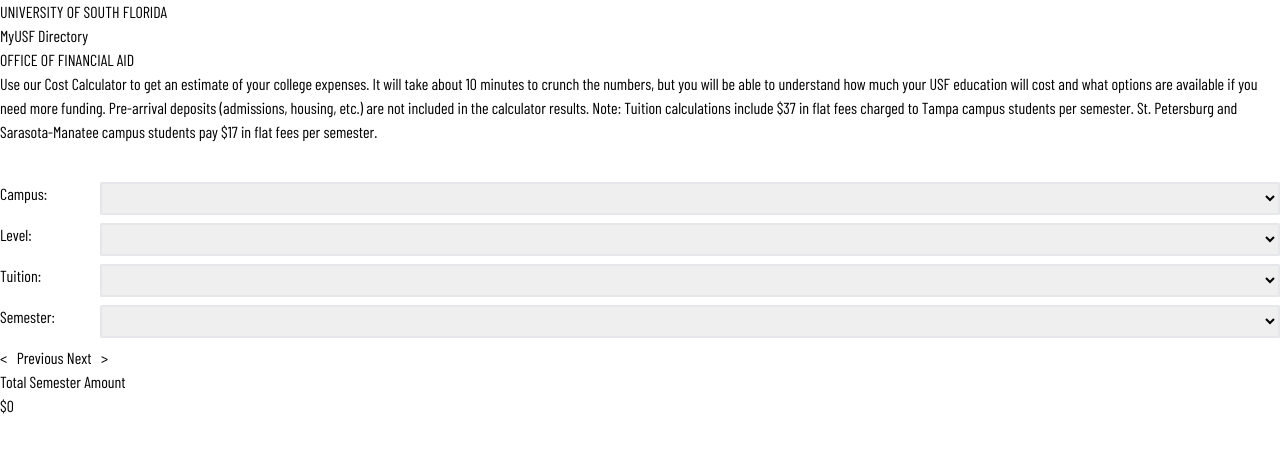
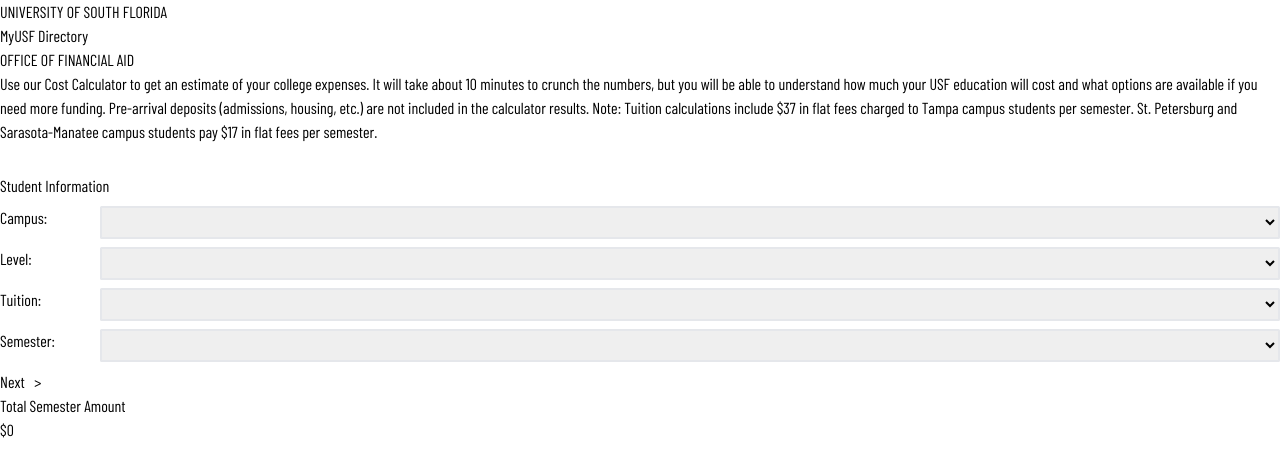
Before and after one commit to jacobkeil13/Cost_Calculator, a SvelteKit app: page / in a window 1280 px wide. Shown: the top 476 px of the page. Built offline with nearby package versions, Linux system fonts and the light colour scheme; some icons are missing; a web font is replaced by a local one.

Commit message:
home update

```diff
--- a/src/components/Form.svelte
+++ b/src/components/Form.svelte
@@ -1,12 +1,16 @@
 <script>
-	// import { cc_data, dropdownOptions } from '../store.js';
-	// import InputField from './form-inputs/InputField.svelte';
-	// import SelectionField from './form-inputs/SelectionField.svelte';
-	// import RangeField from './form-inputs/RangeField.svelte';
+	import { steps, current_step } from '../store.js';
 	import StudentInfo from './form-sections/StudentInfo.svelte';
-	// export let active_step;
+	import FormControls from './FormControls.svelte';
+
+	let step_name = $steps[$current_step];
+	$: console.log();
 </script>
 
-<div class="w-full pt-8">
+<div class="w-full">
+	<div class="py-4 text-2xl">
+		<h1>{step_name}</h1>
+	</div>
 	<StudentInfo />
+	<FormControls />
 </div>
--- a/src/components/FormControls.svelte
+++ b/src/components/FormControls.svelte
@@ -1,7 +1,30 @@
 <script>
+	import { steps, current_step } from '../store.js';
+
+	function incStep() {
+		if ($current_step !== $steps.length - 1) {
+			$current_step = $current_step + 1;
+		}
+	}
+
+	function decStep() {
+		if ($current_step !== 0) {
+			$current_step = $current_step - 1;
+		}
+	}
+
+	$: console.log($steps.length);
 </script>
 
-<div class="flex justify-between w-full mt-10">
-	<button class="px-2 py-1 w-28 bg-[#006747] text-white rounded-md">&lt; &nbsp; Previous</button>
-	<button class="px-2 py-1 w-28 bg-[#006747] text-white rounded-md">Next &nbsp; &gt;</button>
+<div class="flex {$current_step === 0 ? 'justify-end' : 'justify-between'} w-full mt-10">
+	{#if $current_step !== 0}
+		<button on:click={decStep} class="px-2 py-1 w-28 bg-[#006747] text-white rounded-md"
+			>&lt; &nbsp; Previous</button
+		>
+	{/if}
+	{#if current_step !== $steps.length - 1}
+		<button on:click={incStep} class="px-2 py-1 w-28 bg-[#006747] text-white rounded-md"
+			>Next &nbsp; &gt;</button
+		>
+	{/if}
 </div>
--- a/src/components/FormInstructions.svelte
+++ b/src/components/FormInstructions.svelte
@@ -6,7 +6,7 @@
 	};
 </script>
 
-<div class="grid grid-cols-[1fr_auto] text-md p-3 rounded-md text-white bg-[#006746d3]">
+<div class="grid grid-cols-[1fr_auto] text-md p-3 rounded-sm text-white bg-[#006746d3]">
 	{#if info_is_open}
 		<p>
 			Use our Cost Calculator to get an estimate of your college expenses. It will take about 10
--- a/src/components/form-inputs/SelectionField.svelte
+++ b/src/components/form-inputs/SelectionField.svelte
@@ -6,7 +6,7 @@
 
 <div class="form-control">
 	{#if label}
-		<label class="pr-4 font-semibold text-center" for>{label}:</label>
+		<label class="pr-4 font-semibold text-left" for>{label}:</label>
 	{/if}
 	<select bind:value>
 		<option value="nothing" selected disabled>Select one</option>
--- a/src/components/form-sections/StudentInfo.svelte
+++ b/src/components/form-sections/StudentInfo.svelte
@@ -1,7 +1,6 @@
 <script>
 	import { cc_data, dropdownOptions } from '../../store.js';
 	import SelectionField from '../form-inputs/SelectionField.svelte';
-	import FormControls from '../FormControls.svelte';
 
 	let studentInfo = $dropdownOptions.student_information;
 	let calc_data = $cc_data.student_information;
@@ -11,4 +10,3 @@
 <SelectionField label="Level" options={studentInfo.level} bind:value={calc_data.level} />
 <SelectionField label="Tuition" options={studentInfo.tuition} bind:value={calc_data.tuition} />
 <SelectionField label="Semester" options={studentInfo.semester} bind:value={calc_data.semester} />
-<FormControls />
--- a/src/store.js
+++ b/src/store.js
@@ -1,9 +1,9 @@
-import { writable } from 'svelte/store';
+import { derived, writable } from 'svelte/store';
 
-export const current_slide = writable(0);
+export const current_step = writable(0);
 
 export const steps = writable([
-	'Student',
+	'Student Information',
 	'Tuition & Fees',
 	'Housing & Food',
 	'Books & supplies',
@@ -50,15 +50,27 @@
 					{ value: 'village-double', label: 'The Village (Double)', cost: '5538' }
 				],
 				suite_style: [
-					{ value: 'cjmph-double', label: 'Cypress/Juniper/Maple/Poplar Hall (Double)', cost: '3900' },
-					{ value: 'cjmph-corner-double', label: 'Cypress/Juniper/Maple/Poplar Hall (Corner Double)', cost: '4960' },
+					{
+						value: 'cjmph-double',
+						label: 'Cypress/Juniper/Maple/Poplar Hall (Double)',
+						cost: '3900'
+					},
+					{
+						value: 'cjmph-corner-double',
+						label: 'Cypress/Juniper/Maple/Poplar Hall (Corner Double)',
+						cost: '4960'
+					},
 					{ value: 'village-suite-single', label: 'The Village (Single)', cost: '4710' },
 					{ value: 'village-suite-double', label: 'The Village (Double)', cost: '4963' },
 					{ value: 'village-suite-des', label: 'The Village (Double End Suite)', cost: '6158' }
 				],
 				apartment_style: [
 					{ value: 'km-apartment', label: 'Kosove/Magnolia Apartments (Double)', cost: '4148' },
-					{ value: 'chkm-apartment', label: 'Cypress/Holly/Kosove/Magnolia Apartments (Single)', cost: '4648' },
+					{
+						value: 'chkm-apartment',
+						label: 'Cypress/Holly/Kosove/Magnolia Apartments (Single)',
+						cost: '4648'
+					},
 					{ value: 'holly-apartment', label: 'Holly Apartments (2 Bedroom Single)', cost: '5148' }
 				]
 			},
@@ -81,13 +93,13 @@
 			}
 		},
 		llc: [
-			{ value: 'no', label: 'I Don\'t Live is an LLC', cost: '0' },
+			{ value: 'no', label: "I Don't Live is an LLC", cost: '0' },
 			{ value: 'honors', label: 'Honors', cost: '125' },
 			{ value: 'engineering', label: 'Engineering', cost: '125' },
 			{ value: 'education', label: 'Education', cost: '125' },
 			{ value: 'bull-business', label: 'Bulls Business Community (BBC)', cost: '225' },
 			{ value: 'pre-nursing', label: 'Pre-Nursing', cost: '225' },
-			{ value: 'other', label: 'Other', cost: '0' },
+			{ value: 'other', label: 'Other', cost: '0' }
 		],
 		food_plan: {
 			tampa: {
@@ -101,30 +113,30 @@
 				dining_dollars: [
 					{ value: 'dd-300', label: 'Dining Dollars 300', cost: '300' },
 					{ value: 'dd-500', label: 'Dining Dollars 500', cost: '500' },
-					{ value: 'dd-1000', label: 'Dining Dollars 1000', cost: '1000' },
+					{ value: 'dd-1000', label: 'Dining Dollars 1000', cost: '1000' }
 				],
 				grad_students: [
 					{ value: 'gold-plan', label: 'Gold Plan ', cost: '248' },
 					{ value: 'green_plan', label: 'Green Plan', cost: '157' },
-					{ value: 'rocky_plan', label: 'Rocky Plan', cost: '94' },
+					{ value: 'rocky_plan', label: 'Rocky Plan', cost: '94' }
 				],
 				grad_dining_dollars: [
 					{ value: 'gdd-100', label: 'DD 100', cost: '100' },
 					{ value: 'gdd-300', label: 'DD 300', cost: '300' },
-					{ value: 'gdd-500', label: 'DD 500', cost: '500' },
-				],
+					{ value: 'gdd-500', label: 'DD 500', cost: '500' }
+				]
 			},
 			st_pete: {
 				first_time: [
 					{ value: 'sp-open-access', label: 'Open Access', cost: '2275' },
 					{ value: 'sp-any-15', label: 'Any 15', cost: '2150' },
-					{ value: 'sp-bull-175', label: 'BULL Block 175', cost: '1900' },
-				],
+					{ value: 'sp-bull-175', label: 'BULL Block 175', cost: '1900' }
+				]
 			}
 		},
 		transportation: [
 			{ value: 'vehicle-no', label: 'No' },
-			{ value: 'vehicle-yes', label: 'Yes' },
+			{ value: 'vehicle-yes', label: 'Yes' }
 		],
 		funding: {
 			fl_prepaid: [
@@ -140,7 +152,7 @@
 				{ value: 'tuition-local', label: 'Tuition and Local Fee Plan ($153.56 per credit hour)' }
 			],
 			bright_futures: [
-				{ value: 'no', label: 'I Don\'t Qualify' },
+				{ value: 'no', label: "I Don't Qualify" },
 				{ value: 'fms', label: 'Florida Medallion Scholars' },
 				{ value: 'fas', label: 'Florida Academic Scholars' }
 			]
```
